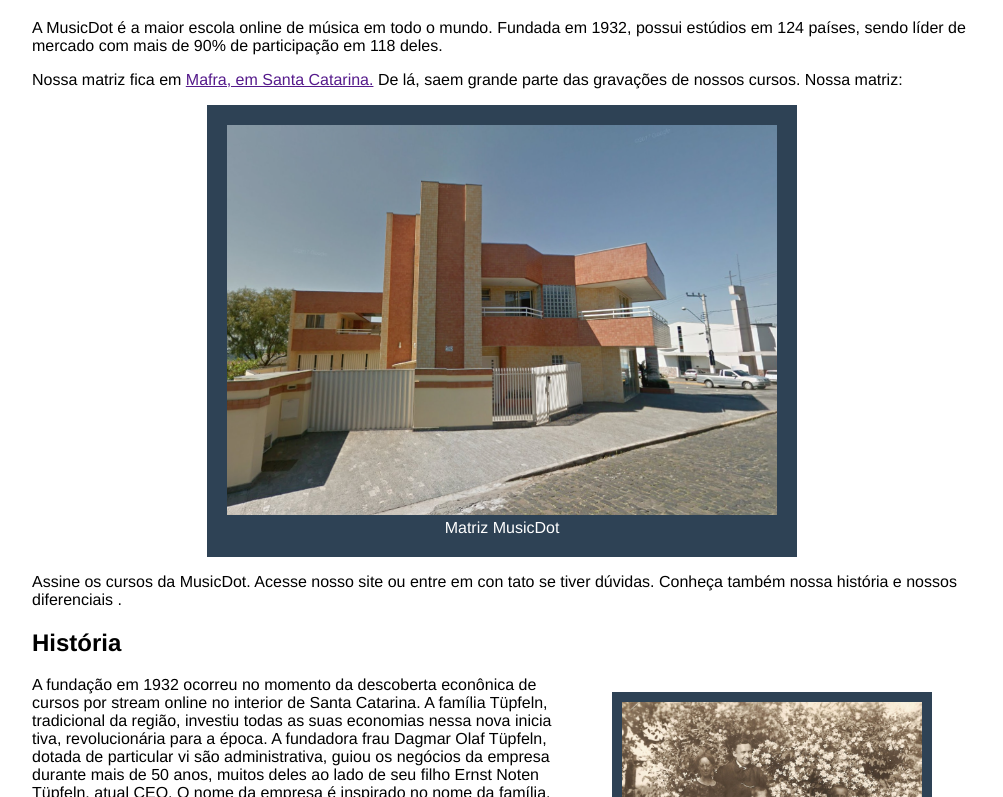
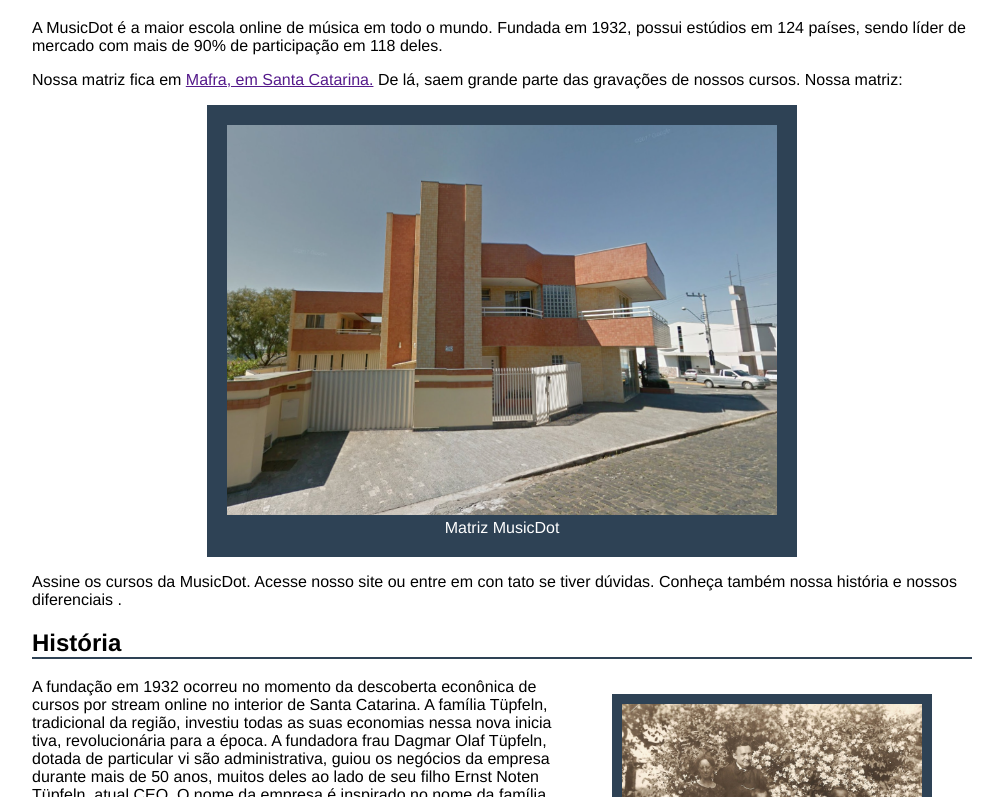
Before and after one commit to heitorgusan/CAELUM_FRONT_END, a plain HTML site: page caelum2_treino/sobre.html in a window 1280 px wide. Shown: the part 155-952 px from the top of the page, without its empty margins (138-1141 px from the left). Drawn offline with Linux system fonts and the light colour scheme.

Commit message:
border bottom subtitulo

```diff
--- a/caelum2_treino/sobre.css
+++ b/caelum2_treino/sobre.css
@@ -21,6 +21,9 @@ figure img{
     color:white;
 }
 
+.subtitulo{
+    border-bottom: 2px solid #2E4255;
+}
 .matriz-musicdot{
     width: 550px;
     margin: 0 auto;
```
